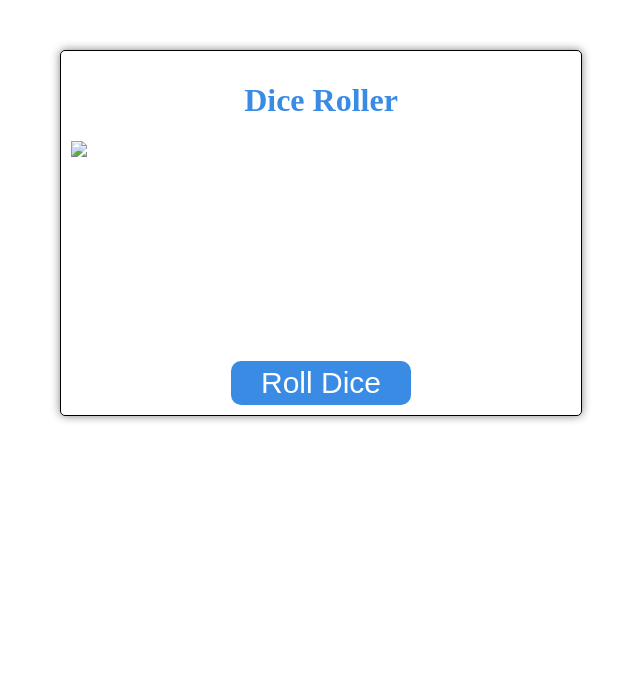
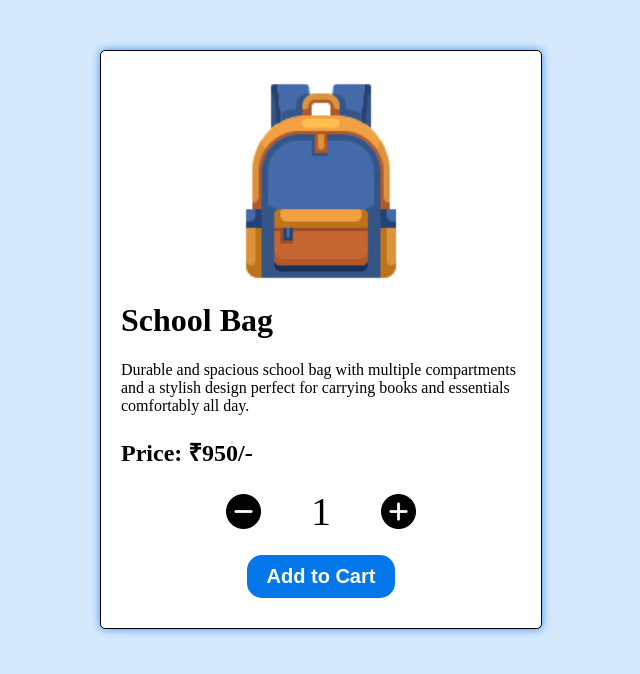
Before and after one commit to TarannumS23/product_card, a plain HTML site: page index.html in a window 1280 px wide. Shown: the whole page, without its empty margins (319-959 px from the left). Drawn offline with Linux system fonts and the light colour scheme.

Commit message:
product card created

```diff
--- a/index.html
+++ b/index.html
@@ -5,73 +5,101 @@
     <meta name="viewport" content="width=device-width, initial-scale=1.0">
     <title>Document</title>
     <style>
+        body{
+            background-color: #d7eafd;
+        }
         .container{
             border: 1px solid black;
-            width: 500px;
+            width: 400px;
             margin: 0 auto;
             border-radius: 5px;
-            padding: 10px;
-            box-shadow: 0 0 10px grey;
+            padding: 10px 20px;
+            box-shadow: 0 0 10px #3893ee;
             margin-top: 50px;
+            background-color: white;
         }
-        .heading{
-            text-align: center;
-            color: #398be3;
-        }
-        .dice{
+
+        .product{
             height: 200px;
             display: block;
-            margin: 0 auto;
+            margin: 20px auto;
         }
-        .btn-roll{
-            display: block;
-            margin: 0 auto;
-            font-size: 30px;
-            margin-top: 20px;
-            border-radius: 10px;
-            padding: 5px 30px;
-            background-color: #398be3;
-            color: white;
-            border: none;
-            cursor: pointer;
+        .btn-add-cart{
+           font-size: 20px;
+           padding: 10px 20px ;
+           display: block;
+           margin: 20px auto;
+           background-color:#0477ea ;
+           border: none;
+           border-radius: 15px;
+           color: white;
+           cursor: pointer;
+        }
+        .btn-quantity{
+            height: 35px;
+        }
+        .quantity-container{
+            display: flex;
+            justify-content: center;
+            align-items: center;
+        }
+        .quantity-text{
+            font-size: 40px;
+            margin: 0 50px;
+        }
+        @media screen and (max-width: 500px){
+            .container{
+                width: 80%;
+            }
         }
     </style>
 </head>
 <body>
 
     <div class="container">
-        <h1 class="heading">Dice Roller</h1>
-        <img src="img/casino.png" class="dice" id="dice-img">
+        <img src="bag.png" class="product" id="product">
+        <h1 class="product-name">School Bag</h1>
+        <p>
+            Durable and spacious school bag with multiple compartments and a stylish design perfect
+            for carrying books and essentials comfortably all day.
+        </p>
 
-        <button class="btn-roll" onclick="rollDice()">Roll Dice</button>
+        <h2>Price: ₹950/- </h2>
+
+        <div class="quantity-container">
+            <img src="minus.png" class="btn-quantity" id="minus" onclick="decrease()">
+
+            <span class="quantity-text" id="quantity-text">1</span>
+
+            <img src="plus.png" class="btn-quantity" id="plus" onclick="incease()">
+        </div>
+
+        <button class="btn-add-cart">
+            <b>Add to Cart</b>
+        </button>
     </div>
     <script>
-        function rollDice() {
-        const min = 1;
-        const max = 6;
+        const quantityText = document.getElementById('quantity-text');
 
-        const random = Math.floor(Math.random() * (max - min + 1)) + min ;
+        function incease(){
+            let quantity = parseInt(quantityText.innerText);
+            if(quantity < 10){
+            quantityText.innerText = ++quantity;
+            }
+            else{
+                alert("You can't add more than 10 items at a time");
+            }
+        }
 
-        const diceimg = document.getElementById("dice-img");
+        function decrease(){
+            let quantity = parseInt(quantityText.innerText);
+            if(quantity > 1){
+                quantityText.innerText = --quantity;
+            }
+            else{
+                alert("Quantity can't be less than 1");
+            }
 
-        if(random==1){
-            diceimg.src = './img/one.png';
-        }
-        else if(random==2){
-            diceimg.src = './img/two.png';
-        }
-        else if(random==3){
-            diceimg.src = './img/three.png';
-        }
-        else if(random==4){
-            diceimg.src = './img/four (1).png';
-        }
-        else if(random==5){
-            diceimg.src = './img/five.png';
-        }
-        else if(random==6){
-            diceimg.src = './img/six.png';
-        }
         }
 
     </script>
```
Also changed, not shown: bag.png (added), minus.png (added), plus.png (added).
